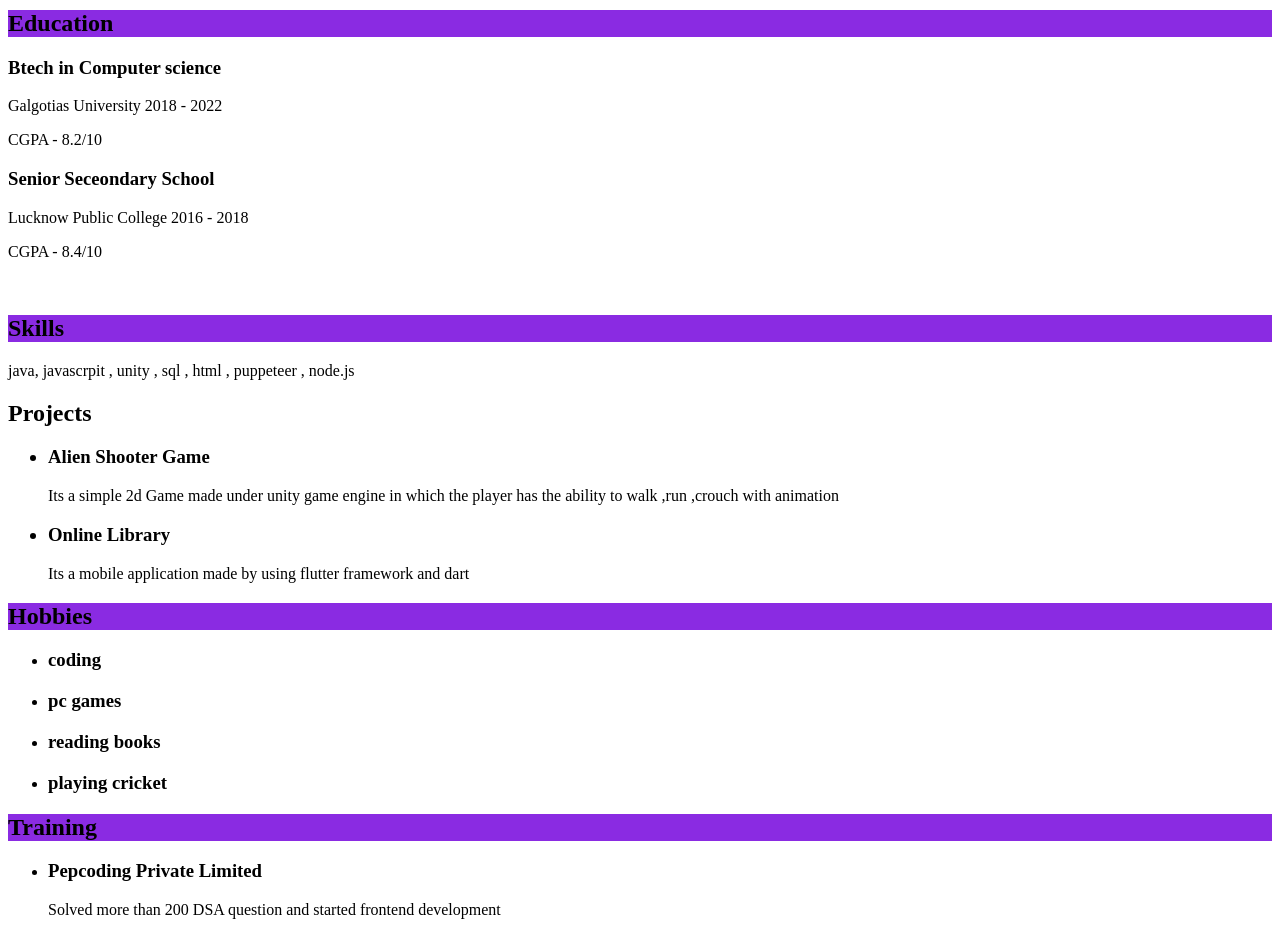
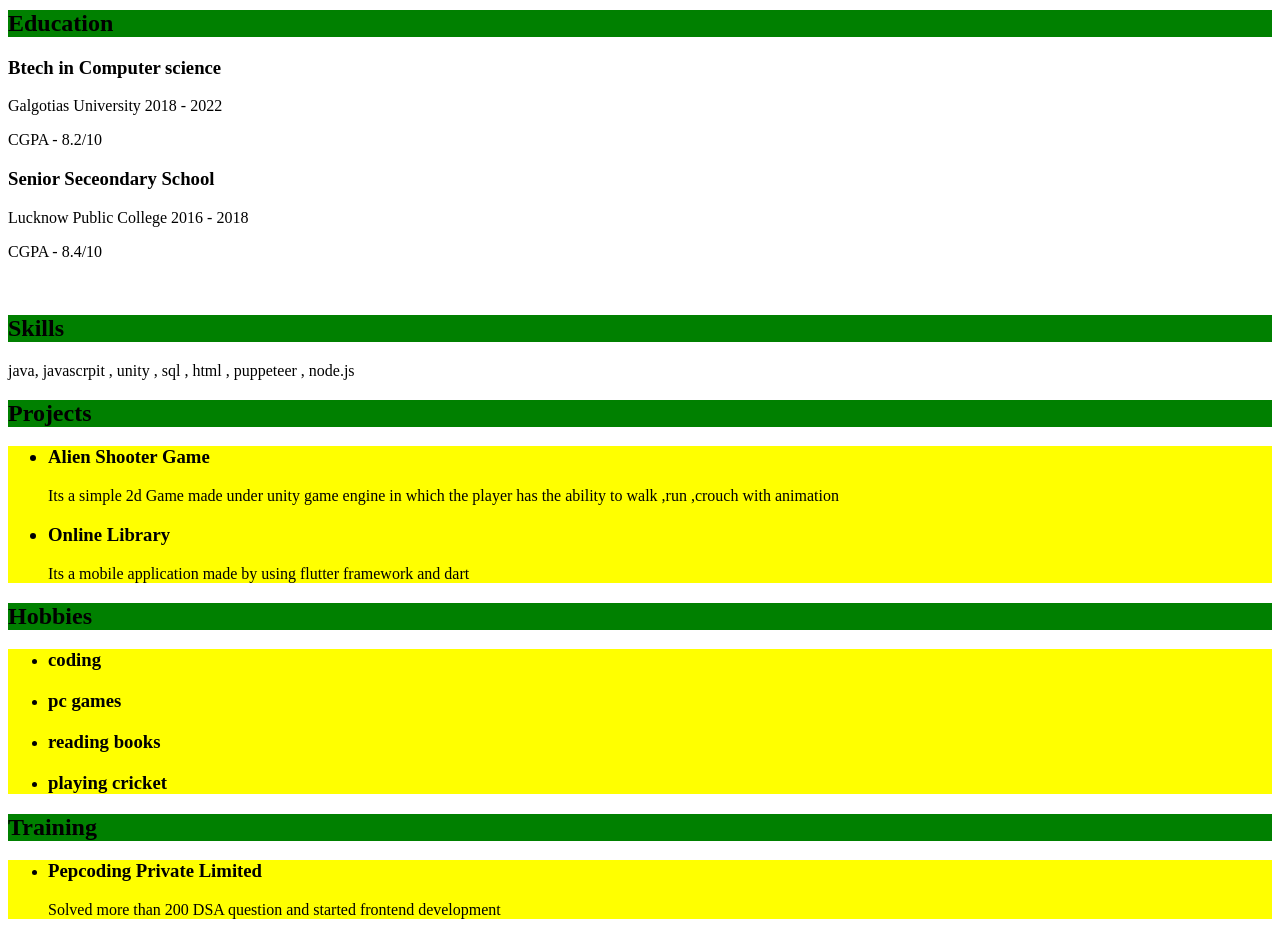
Before and after one commit to navedatgames/DOM_practice, a plain HTML site: page index.html in a window 1280 px wide. Shown: the part 294-1229 px from the top of the page. Drawn offline with Linux system fonts and the light colour scheme.

Commit message:
added css

```diff
--- a/index.html
+++ b/index.html
@@ -6,13 +6,14 @@
     <meta http-equiv="X-UA-Compatible" content="IE=edge" />
     <meta name="viewport" content="width=], initial-scale=1.0" />
     <title>Resume</title>
+    <link rel="stylesheet" href="style.css">
 </head>
 
 <body>
-    <h1 style="background-color:green;color: white;">Naved Mahtab Khan</h1>
+    <h1>Naved Mahtab Khan</h1>
     <img src="https://media.wired.com/photos/598e35fb99d76447c4eb1f28/master/pass/phonepicutres-TA.jpg" height="200" width="400">
     <br>
-    <h2 style="background-color: blueviolet;">Education </h2>
+    <h2>Education </h2>
     <h3>Btech in Computer science</h3>
     <p>Galgotias University 2018 - 2022</p>
     <p>CGPA - 8.2/10</p>
@@ -20,7 +21,7 @@
     <p>Lucknow Public College 2016 - 2018</p>
     <p>CGPA - 8.4/10</p>
     </br>
-    <h2 style="background-color : blueviolet">Skills</h2>
+    <h2>Skills</h2>
     <p>java, javascrpit , unity , sql , html , puppeteer , node.js</p>
 
     <h2>Projects</h2>
@@ -37,7 +38,7 @@
 
     </ul>
 
-    <h2 style="background-color : blueviolet">Hobbies</h2>
+    <h2>Hobbies</h2>
     <ul>
         <li>
             <h3>coding</h3>
@@ -56,7 +57,7 @@
         </li>
     </ul>
 
-    <h2 style="background-color : blueviolet">Training</h2>
+    <h2>Training</h2>
     <ul>
         <li>
             <h3>Pepcoding Private Limited</h3>
--- /dev/null
+++ b/style.css
@@ -0,0 +1,7 @@
+h2 {
+    background-color: green;
+}
+
+ul {
+    background-color: yellow;
+}
```
Also changed, not shown: img/dp_new.jpg (deleted).
